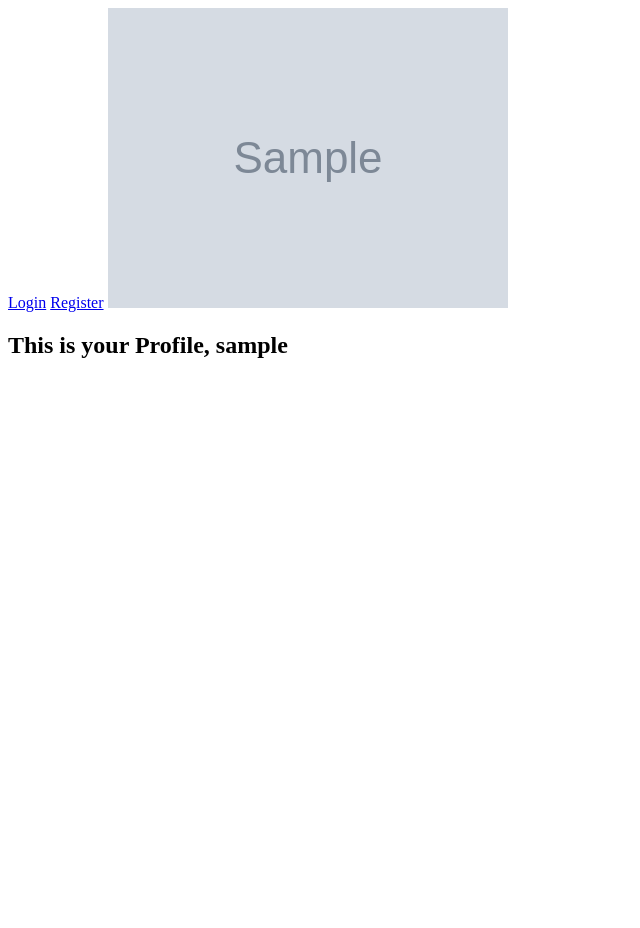
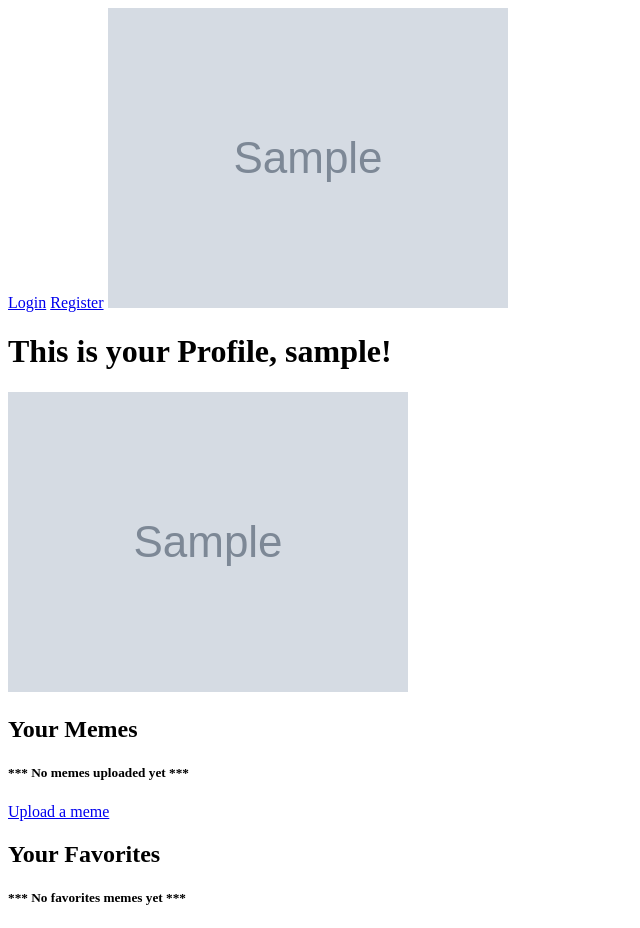
Before and after one commit to klaus-moser/PGGB_Backend, a Flask app: a page that uses templates/base.html in a window 1280 px wide. Shown: the whole page, without its empty margins (0-640 px from the left). Before the commit the page ends 358 px from the top, so only its background shows below. Run offline with Flask 2, Linux system fonts and the light colour scheme; tables that the repository leaves empty hold one stand-in row (values such as "Sample post"); grey boxes marked "Sample" are stand-in pictures; parts of the project's set-up code (start-up, migrations or seed data) failed here and were passed over.

Commit message:
Test with profile pic

```diff
--- a/create_app.py
+++ b/create_app.py
@@ -5,7 +5,7 @@ from flask_jwt_extended import JWTManager
 from src.models.user import UserModel
 from src.resources.main import main
 from src.resources.user import user
-from src.resources.drink import drink
+from src.resources.meme import meme
 
 from src.blacklist import BLACKLIST
 from src.config import modes
@@ -119,6 +119,6 @@ def create_app(mode: str = 'DEPLOY') -> Flask:
     # Endpoints
     app.register_blueprint(main)
     app.register_blueprint(user)
-    app.register_blueprint(drink)
+    app.register_blueprint(meme)
 
     return app
--- a/src/models/drink.py
+++ b/src/models/meme.py
@@ -1,8 +1,8 @@
 from src.db import db
 
 # TODO:
-class DrinkModel(db.Model):
-    __tablename__ = 'drinks'
+class MemeModel(db.Model):
+    __tablename__ = 'meme'
 
     name = db.Column(db.String(80), nullable=False)
     inventor = db.Column(db.String(80))
--- a/src/resources/drink.py
+++ b/src/resources/meme.py
@@ -1,10 +1,10 @@
 from flask import Blueprint, redirect, url_for
 
 
-drink = Blueprint('drink', __name__)
+meme = Blueprint('meme', __name__)
 
 
-@drink.route('/upload')
+@meme.route('/upload')
 def upload():
     # TODO
     return redirect(url_for('main.gallery'))
--- a/src/resources/user.py
+++ b/src/resources/user.py
@@ -75,14 +75,20 @@ def login():
 
 
 @user.route('/profile/<username>', methods=["GET"])
-def profile(username):  # TODO: return user profile
+def profile(username):
     """
     Show user profile.
 
     :param username: String with current user.
     """
-    user_ = UserModel.find_by_username(username)  # TODO: bug: double render of profile.html
-    return make_response(render_template('user/profile.html', title=f"{user_.username}", user=user_))
+    if username == 'None':   # TODO: bug: "GET /profile/None HTTP/1.1" 200
+        username = current_user.username
+
+    user_ = UserModel.find_by_username(username)
+    return make_response(render_template('user/profile.html',
+                                         title=f"{user_.username}",
+                                         user=user_, meme=None,
+                                         favorites=None))
 
 
 @user.route('/logout')
--- a/templates/base.html
+++ b/templates/base.html
@@ -2,7 +2,7 @@
 <html lang="en">
     <head>
         <meta charset="UTF-8">
-        <meta name="description" content="A fun web app to rate your own or friends drinks!">
+        <meta name="description" content="A fun web app to rate your own or friends memes!">
         <meta name="keywords" content="Python, Flask, Photo, Sharing, Drinks, 42">
         <meta name="author" content="Klaus Moser">
         <link rel="shortcut icon" href="{{ url_for('static', filename='favicon.ico') }}">
@@ -21,7 +21,7 @@
               <div class="hidden md:flex">
                 <a class="block mr-4 hover:text-primary-600" href="{{url_for('user.logout')}}">Logout</a>
                 <a class="block mr-4 hover:text-primary-600" href="{{url_for('main.contact')}}">Contact Us</a>
-                <a class="block mr-4 hover:text-primary-600" href="{{url_for('drink.upload')}}">Upload</a>
+                <a class="block mr-4 hover:text-primary-600" href="{{url_for('meme.upload')}}">Upload</a>
                 <a class="block mr-4 hover:text-primary-600" href="{{url_for('main.gallery')}}">Gallery</a>
               </div>
         {% endif %}
@@ -31,7 +31,9 @@
             <a class="ml-2 w-28 btn btn-secondary " href="{{url_for('user.login')}}">Login</a>
             <a class="ml-2 w-28 btn btn-primary " href="{{url_for('user.register')}}">Register</a>
         {% else %}
-            <a class="w-28 btn btn-primary " href="{{url_for('user.profile', username=current_user.username)}}">My Profile</a>
+            <div>
+                <a class="w-28 btn btn-primary " href="{{url_for('user.profile', username=current_user.username)}}">My Profile</a>
+            </div>
         {% endif %}
 
         <!-- Main block -->
--- a/templates/user/profile.html
+++ b/templates/user/profile.html
@@ -4,7 +4,10 @@
 
 {% block content %}
     <img src="{{user.img_url}}" alt="">
-    <h2> This is your Profile, {{ user.username }}</h2>
+    <h1> This is your Profile, {{ user.username }}!</h1>
+    <div>
+        <img src="{{ user.img_url }}" onerror="this.src='https://image.flaticon.com/icons/png/128/1023/1023656.png'"/>
+    </div>
     <div>
     {% if user.username == current_user.username or current_user.username == 'admin' %}
         <div class="flex justify-between gap-10">
@@ -15,4 +18,26 @@
         </div>
     {% endif %}
     </div>
+
+    <div>
+    <h2> Your Memes </h2>
+    {% if meme == None %}
+        <div>
+            <h5> *** No memes uploaded yet *** </h5>
+        </div>
+        <div class="flex justify-between gap-10">
+            <a href=" {{url_for('meme.upload')}} "
+                class="text-lg font-semibold text-gray-600 hover:underline focus:italic">Upload a meme</a>
+        </div>
+    {% endif %}
+    </div>
+
+    <div>
+    <h2> Your Favorites </h2>
+    {% if favorites == None %}
+        <div>
+            <h5> *** No favorites memes yet *** </h5>
+        </div>
+    {% endif %}
+    </div>
 {% endblock %}
```
Also changed, not shown: static/images/pggb.jpg (deleted), static/images/test_images/default.png (added), 1 other file.
